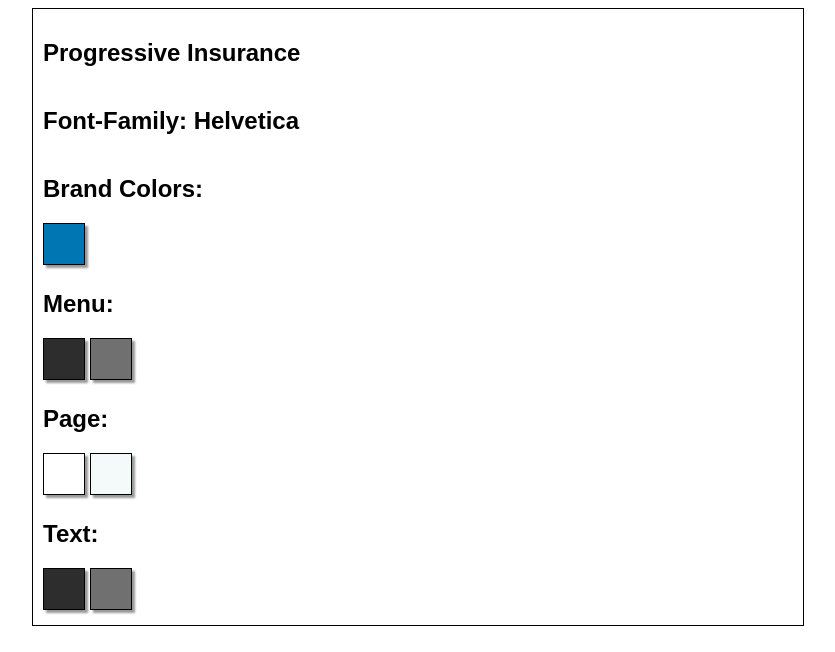
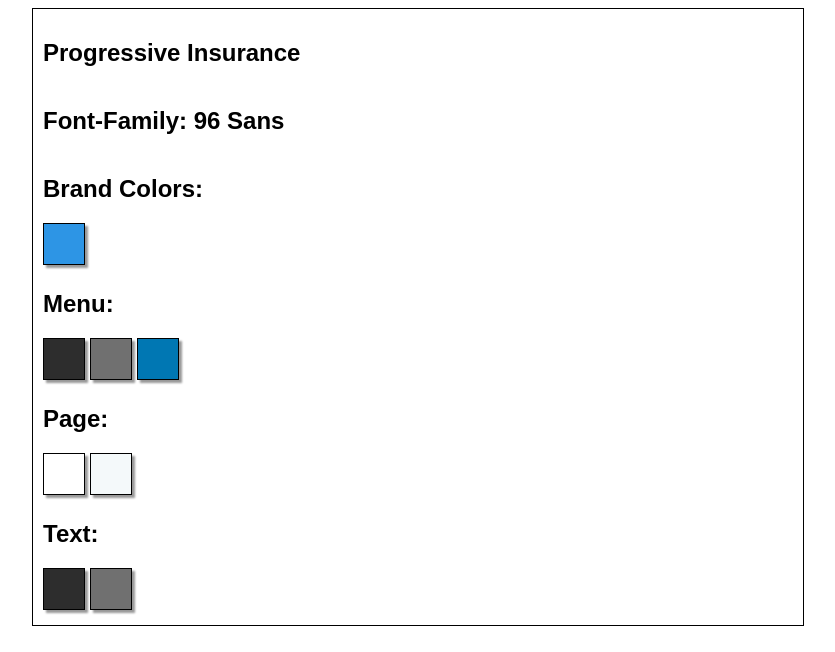
Before and after one commit to meprice99/meprice99.github.io, a plain HTML site: page site-color-scheme/index.html in a window 1280 px wide. Shown: the whole page, without its empty margins (222-1057 px from the left). Drawn offline with Linux system fonts and the light colour scheme.

Commit message:
with font

```diff
--- a/site-color-scheme/index.html
+++ b/site-color-scheme/index.html
@@ -34,7 +34,7 @@
   		display: inline-block;
   	}
   	.brandcolor1{
-  		background-color: #0077b3;
+  		background-color: #2D95E5;
   	}
 
   	.menucolor1{
@@ -43,6 +43,9 @@
   	.menucolor2{
   		background-color: #707070;
   	}
+	.menucolor3{
+		background-color:#0077B3;
+	}
   	.pagecolor1{
   		background-color: #FFF;
   	}
@@ -61,12 +64,13 @@
 	<div class="outer">
 		<div class="page">
 			<div class="heading"><span class="font-family">Progressive Insurance</span></div>
-			<div class="heading">Font-Family: <span class="font-family">Helvetica</span></div>
+			<div class="heading">Font-Family: <span class="font-family">96 Sans</span></div>
            	<div class="heading">Brand Colors:</div>
 			<div class="swatch brandcolor1"></div>
            	<div class="heading">Menu:</div>
            	<div class="swatch menucolor1"></div>
            	<div class="swatch menucolor2"></div>
+			<div class="swatch menucolor3"></div>
            	<div class="heading">Page:</div>
            	<div class="swatch pagecolor1"></div>
            	<div class="swatch pagecolor2"></div>
```
